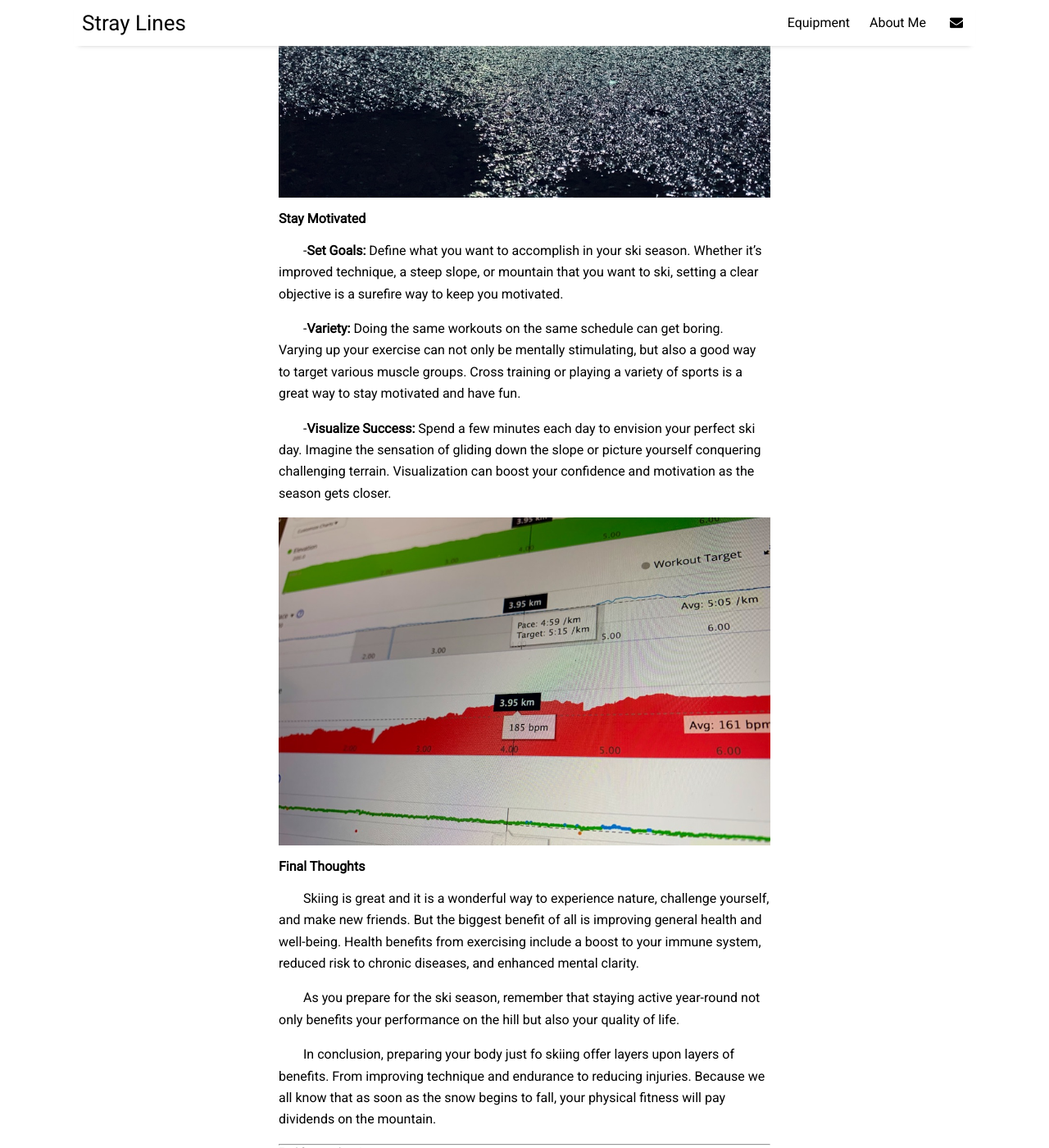
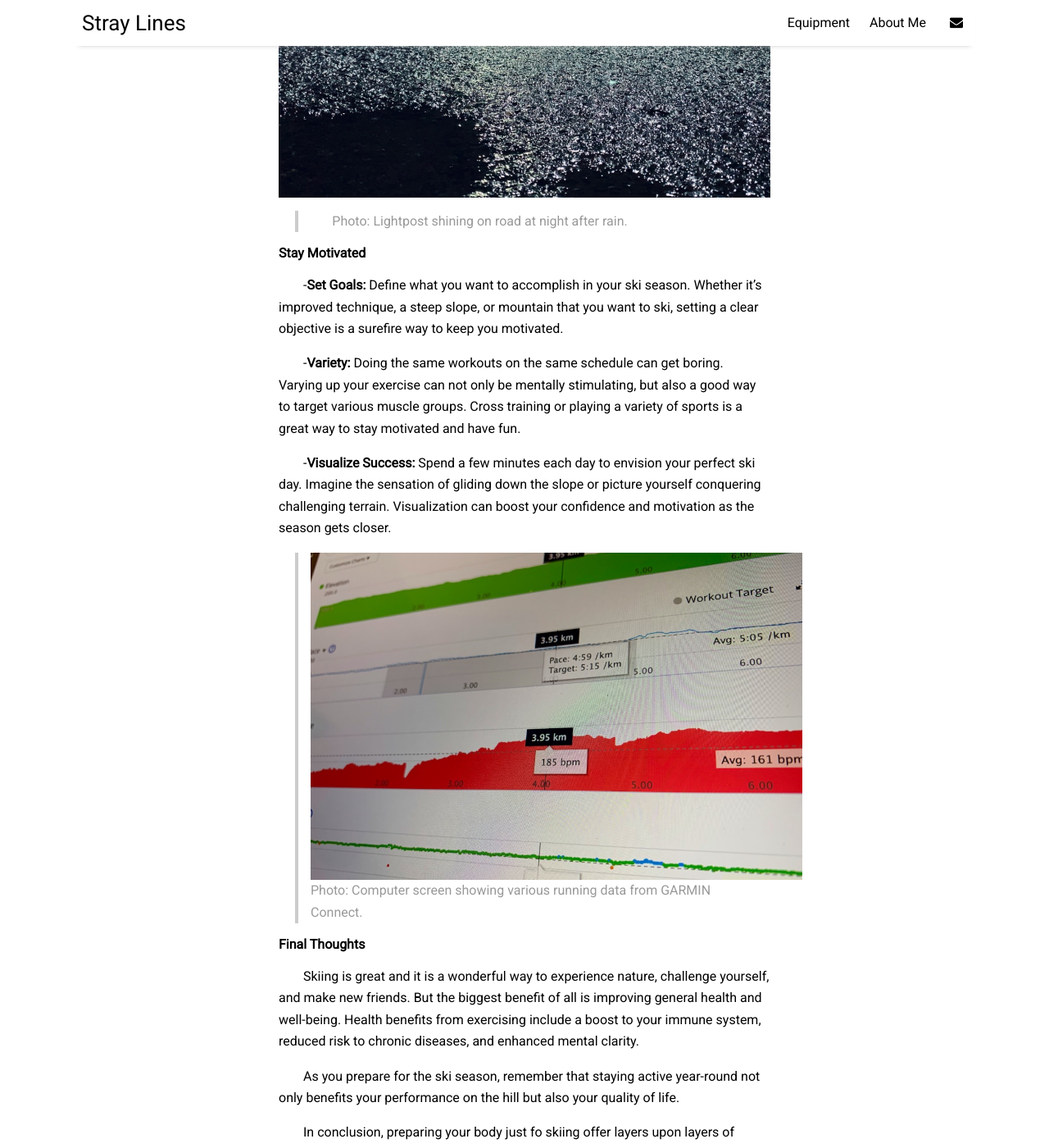
Before and after one commit to eliotcochrane/eliotcochrane.github.io, a Jekyll site: the page built from _posts/2023-09-29-preseason-prep.md, in a window 1280 px wide and 1400 px high, scrolled down 1834 px. Shown: the whole window at 82% size. Built offline with Jekyll 4.4.1, drawn with Linux system fonts in a browser that asks for light colours; nearby versions of some CDN libraries.

Commit message:
TEST - blockquote for picures
Test using various styles of blockquotes to sub pictures

```diff
--- a/_posts/2023-09-29-preseason-prep.md
+++ b/_posts/2023-09-29-preseason-prep.md
@@ -29,6 +29,7 @@ As winter approaches, every skier anxiously awaits the first dusting and hopes f
 -**Recovery:** While exercise is essential, so too is resting. Adequate sleep and post-exercise stretching can help to maintain energy levels. But more importantly, these can help your body be ready for more exercise and ready for more skiing adventures.
 
 ![Road at night after rain](/assets/img/nightrun-1.jpeg)
+> Photo: Lightpost shining on road at night after rain.
 
 #### Stay Motivated
 
@@ -38,7 +39,8 @@ As winter approaches, every skier anxiously awaits the first dusting and hopes f
 
 -**Visualize Success:** Spend a few minutes each day to envision your perfect ski day. Imagine the sensation of gliding down the slope or picture yourself conquering challenging terrain. Visualization can boost your confidence and motivation as the season gets closer.
 
-![Computer screen showing running data](/assets/img/running-data-1.jpeg)
+> ![Computer screen showing running data](/assets/img/running-data-1.jpeg)
+> Photo: Computer screen showing various running data from GARMIN Connect.
 
 #### Final Thoughts
 
```
